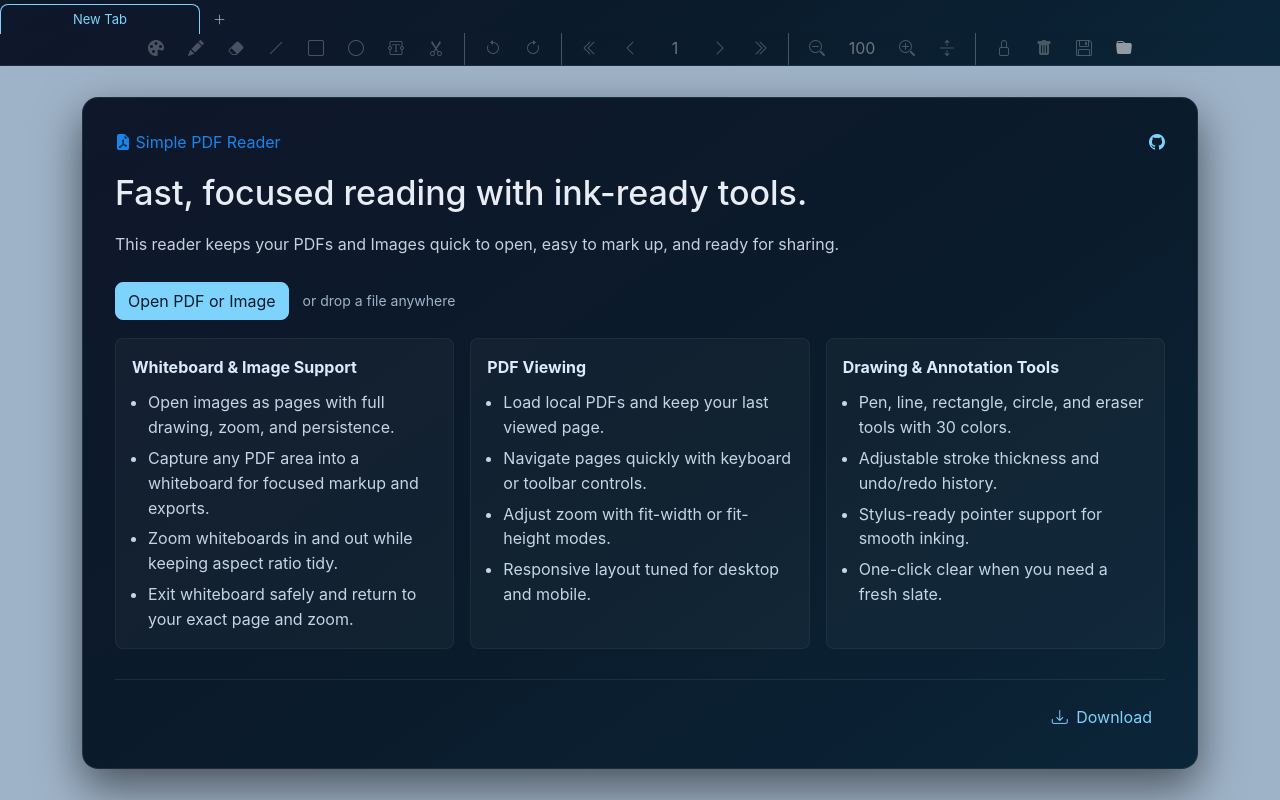
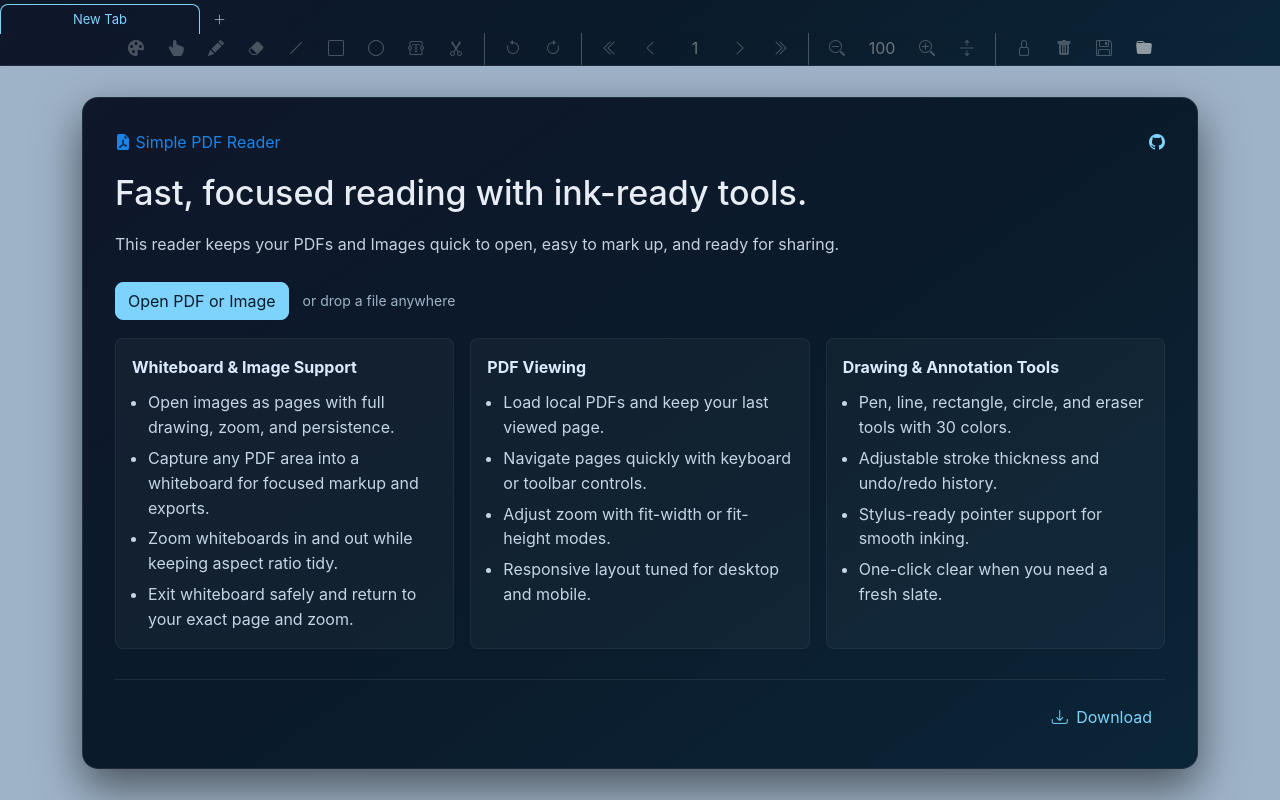
Before and after one commit to emre-ayhan/simple_pdf_reader, a Vue app: page / in a window 1280 px wide. Built offline with nearby package versions, Linux system fonts and the light colour scheme.

Commit message:
modified:   src/components/PdfReader.vue 	modified:   src/composables/useDraw.js 	modified:   src/scss/PdfReader.scss

```diff
--- a/src/components/PdfReader.vue
+++ b/src/components/PdfReader.vue
@@ -128,6 +128,7 @@ const captureSelectionCallback = (canvasIndex, selectedCanvas) => {
 const {
     isDrawing,
     isEraser,
+    enableTouchDrawing,
     drawMode,
     drawColor,
     drawThickness,
@@ -248,6 +249,10 @@ const selectSelection = () => {
     const wasActive = isSelectionMode.value;
     resetToolState();
     isSelectionMode.value = !wasActive;
+};
+
+const toggleTouchDrawing = () => {
+    enableTouchDrawing.value = !enableTouchDrawing.value;
 };
 
 const toggleZoomMode = () => {
@@ -453,6 +458,11 @@ onUnmounted(() => {
                         </div>
                     </li>
                     <li class="nav-item">
+                        <a class="nav-link" href="#" @click.prevent="toggleTouchDrawing" :class="{ active: enableTouchDrawing, disabled: !isFileLoaded }" title="Toggle Touch Drawing">
+                            <i class="bi bi-hand-index-thumb-fill"></i>
+                        </a>
+                    </li>
+                    <li class="nav-item">
                         <a class="nav-link" href="#" @click.prevent="selectDrawingTool('pen')" :class="{ active: isDrawing && drawMode === 'pen', disabled: !isFileLoaded }" title="Draw">
                             <i class="bi bi-pencil-fill"></i>
                         </a>
@@ -616,7 +626,7 @@ onUnmounted(() => {
                                 :style="{
                                     cursor: cursorStyle,
                                     pointerEvents: 'auto',
-                                    touchAction: isViewLocked || isPenHovering ? 'none' : 'pan-y pan-x',
+                                    touchAction: (isViewLocked || isPenHovering || enableTouchDrawing) ? 'none' : 'pan-y pan-x',
                                 }"
                                 :data-color="drawColor"
                             ></canvas>
--- a/src/composables/useDraw.js
+++ b/src/composables/useDraw.js
@@ -10,6 +10,7 @@ export function useDraw(pagesContainer, pdfCanvases, renderedPages, strokesPerPa
     const drawThickness = ref(2);
     const currentStrokeId = ref(null);
     const currentStroke = ref([]); // Current stroke being drawn
+    const enableTouchDrawing = ref(false);
 
 
     const colors = [
@@ -85,8 +86,8 @@ export function useDraw(pagesContainer, pdfCanvases, renderedPages, strokesPerPa
             isPenHovering.value = true;
         }
 
-        // Only allow pen/stylus and mouse input, not touch
-        if (e.pointerType === 'touch') return;
+        // Allow touch only when enableTouchDrawing is true
+        if (e.pointerType === 'touch' && !enableTouchDrawing.value) return;
 
         // Generate a new stroke ID
         currentStrokeId.value = uuid();
@@ -248,8 +249,8 @@ export function useDraw(pagesContainer, pdfCanvases, renderedPages, strokesPerPa
         // Only continue with the same pointer that started
         if (e.pointerId !== activePointerId.value) return;
 
-        // Block touch
-        if (e.pointerType === 'touch') return;
+        // Block touch unless touch drawing is enabled
+        if (e.pointerType === 'touch' && !enableTouchDrawing.value) return;
 
         // Check if pen secondary button is pressed for erasing
         const isPenSecondaryButton = e.pointerType === 'pen' && (e.buttons === 2 || e.buttons === 32 || e.button === 5);
@@ -674,6 +675,7 @@ export function useDraw(pagesContainer, pdfCanvases, renderedPages, strokesPerPa
         isEraser,
         drawMode,
         drawColor,
+        enableTouchDrawing,
         drawThickness,
         colors,
         isTextMode,
--- a/src/scss/PdfReader.scss
+++ b/src/scss/PdfReader.scss
@@ -146,6 +146,7 @@
     width: 100%;
     height: 100%;
     pointer-events: auto;
+    touch-action: none; /* allow touch pointer events to be delivered for drawing */
 }
 
 .drag-overlay {
```
